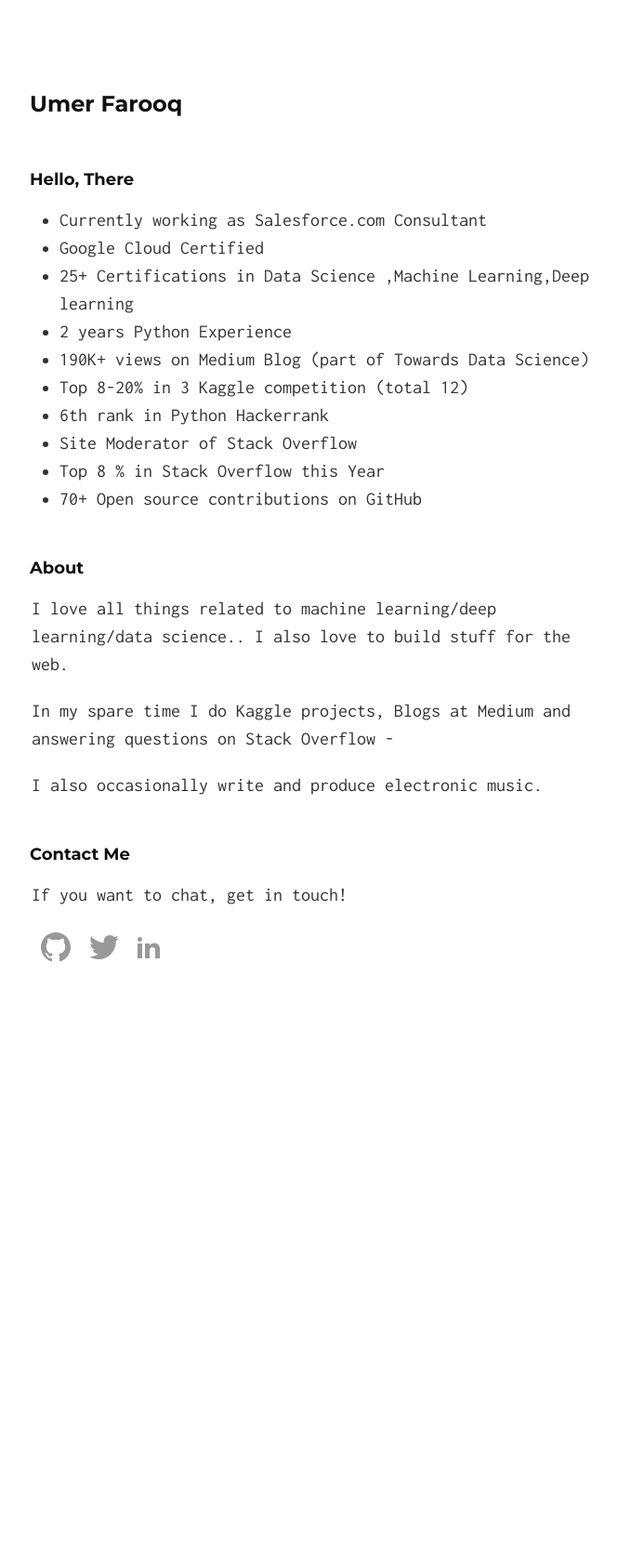
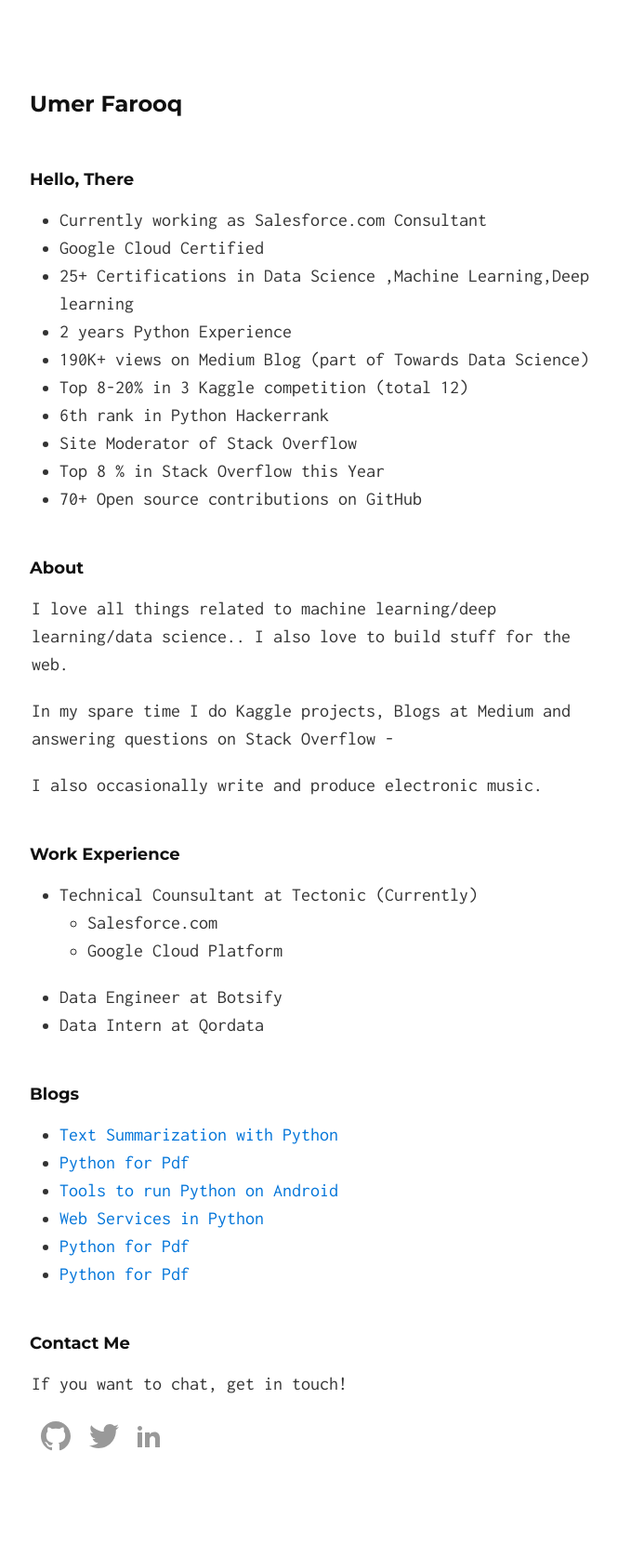
Before and after one commit to umer7/umer7.github.io, a Jekyll site: the page built from index.md, in a window 1280 px wide. Shown: the whole page at 93% size, without its empty margins (306-971 px from the left). Built offline with Jekyll 4.4.1, drawn with Linux system fonts in a browser that asks for light colours; our own code applies the rules of GitHub Pages for plain Markdown files; before the commit the page ends 1149 px from its top, so only the background shows below that.

Commit message:
Update index.md

```diff
--- a/index.md
+++ b/index.md
@@ -22,12 +22,29 @@ In my spare time I do Kaggle projects, Blogs at Medium and answering questions o
 
 I also occasionally write and produce electronic music.
 
+## Work Experience
+- Technical Counsultant at Tectonic (Currently)
+  - Salesforce.com
+  - Google Cloud Platform
+- Data Engineer at Botsify
+- Data Intern at Qordata
+
+## Blogs
+- [Text Summarization with Python](https://towardsdatascience.com/text-summarization-in-python-76c0a41f0dc4)
+- [Python for Pdf](https://towardsdatascience.com/python-for-pdf-ef0fac2808b0)
+- [Tools to run Python on Android](https://towardsdatascience.com/tools-to-run-python-on-android-9060663972b4)
+- [Web Services in Python](https://medium.com/@umerfarooq_26378/web-services-in-python-ef81a9067aaf)
+- [Python for Pdf](https://towardsdatascience.com/python-for-pdf-ef0fac2808b0)
+- [Python for Pdf](https://towardsdatascience.com/python-for-pdf-ef0fac2808b0)
+
+
+
 ## Contact Me
 
 If you want to chat, get in touch!
 
 <div class="contact">
 <a href="https://github.com/umer7"><svg height="32" width="32" viewBox="0 0 16 16" xmlns="http://www.w3.org/2000/svg" fill-rule="evenodd" clip-rule="evenodd" stroke-linejoin="round" stroke-miterlimit="1.414"><path d="M8 0C3.58 0 0 3.582 0 8c0 3.535 2.292 6.533 5.47 7.59.4.075.547-.172.547-.385 0-.19-.007-.693-.01-1.36-2.226.483-2.695-1.073-2.695-1.073-.364-.924-.89-1.17-.89-1.17-.725-.496.056-.486.056-.486.803.056 1.225.824 1.225.824.714 1.223 1.873.87 2.33.665.072-.517.278-.87.507-1.07-1.777-.2-3.644-.888-3.644-3.953 0-.873.31-1.587.823-2.147-.083-.202-.358-1.015.077-2.117 0 0 .672-.215 2.2.82.638-.178 1.323-.266 2.003-.27.68.004 1.364.092 2.003.27 1.527-1.035 2.198-.82 2.198-.82.437 1.102.163 1.915.08 2.117.513.56.823 1.274.823 2.147 0 3.073-1.87 3.75-3.653 3.947.287.246.543.735.543 1.48 0 1.07-.01 1.933-.01 2.195 0 .215.144.463.55.385C13.71 14.53 16 11.534 16 8c0-4.418-3.582-8-8-8"/></svg></a>
-<a href="https://twitter.com/transcranial"><svg height="32" width="32" viewBox="0 0 16 16" xmlns="http://www.w3.org/2000/svg" fill-rule="evenodd" clip-rule="evenodd" stroke-linejoin="round" stroke-miterlimit="1.414"><path d="M16 3.038c-.59.26-1.22.437-1.885.517.677-.407 1.198-1.05 1.443-1.816-.634.375-1.337.648-2.085.795-.598-.638-1.45-1.036-2.396-1.036-1.812 0-3.282 1.468-3.282 3.28 0 .258.03.51.085.75C5.152 5.39 2.733 4.084 1.114 2.1.83 2.583.67 3.147.67 3.75c0 1.14.58 2.143 1.46 2.732-.538-.017-1.045-.165-1.487-.41v.04c0 1.59 1.13 2.918 2.633 3.22-.276.074-.566.114-.865.114-.21 0-.416-.02-.617-.058.418 1.304 1.63 2.253 3.067 2.28-1.124.88-2.54 1.404-4.077 1.404-.265 0-.526-.015-.783-.045 1.453.93 3.178 1.474 5.032 1.474 6.038 0 9.34-5 9.34-9.338 0-.143-.004-.284-.01-.425.64-.463 1.198-1.04 1.638-1.7z" fill-rule="nonzero"/></svg></a>
+<a href="https://twitter.com/umerfarooq807"><svg height="32" width="32" viewBox="0 0 16 16" xmlns="http://www.w3.org/2000/svg" fill-rule="evenodd" clip-rule="evenodd" stroke-linejoin="round" stroke-miterlimit="1.414"><path d="M16 3.038c-.59.26-1.22.437-1.885.517.677-.407 1.198-1.05 1.443-1.816-.634.375-1.337.648-2.085.795-.598-.638-1.45-1.036-2.396-1.036-1.812 0-3.282 1.468-3.282 3.28 0 .258.03.51.085.75C5.152 5.39 2.733 4.084 1.114 2.1.83 2.583.67 3.147.67 3.75c0 1.14.58 2.143 1.46 2.732-.538-.017-1.045-.165-1.487-.41v.04c0 1.59 1.13 2.918 2.633 3.22-.276.074-.566.114-.865.114-.21 0-.416-.02-.617-.058.418 1.304 1.63 2.253 3.067 2.28-1.124.88-2.54 1.404-4.077 1.404-.265 0-.526-.015-.783-.045 1.453.93 3.178 1.474 5.032 1.474 6.038 0 9.34-5 9.34-9.338 0-.143-.004-.284-.01-.425.64-.463 1.198-1.04 1.638-1.7z" fill-rule="nonzero"/></svg></a>
 <a href="https://www.linkedin.com/in/umer7/"><svg xmlns="http://www.w3.org/2000/svg" width="24" height="24" viewBox="0 0 24 24"><path d="M4.98 3.5c0 1.381-1.11 2.5-2.48 2.5s-2.48-1.119-2.48-2.5c0-1.38 1.11-2.5 2.48-2.5s2.48 1.12 2.48 2.5zm.02 4.5h-5v16h5v-16zm7.982 0h-4.968v16h4.969v-8.399c0-4.67 6.029-5.052 6.029 0v8.399h4.988v-10.131c0-7.88-8.922-7.593-11.018-3.714v-2.155z"/></svg></a>
 </div>
```
